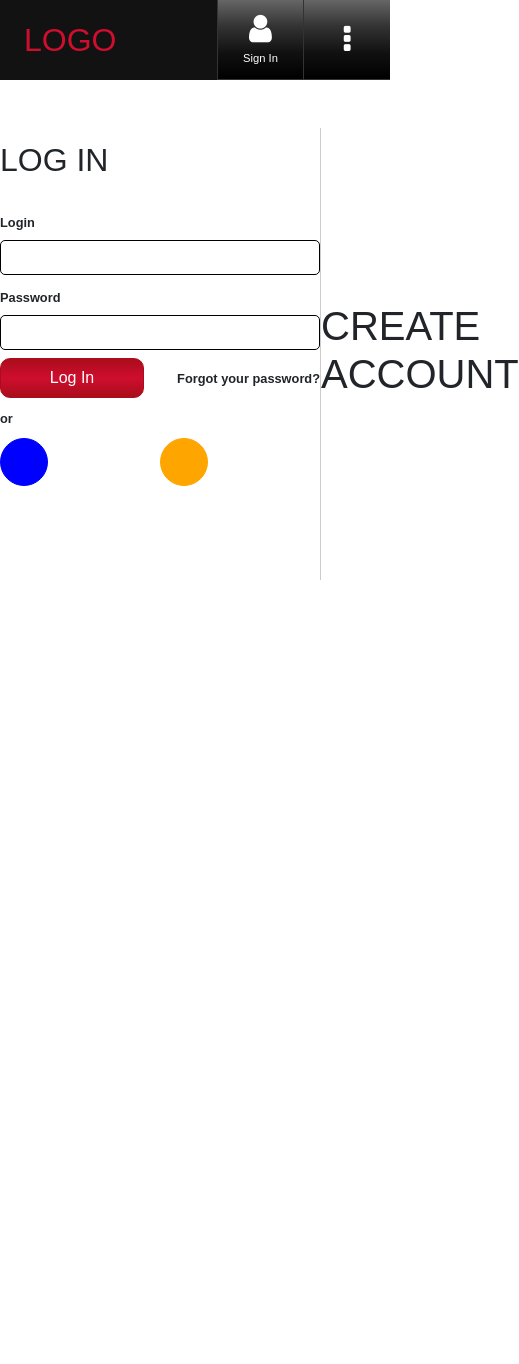
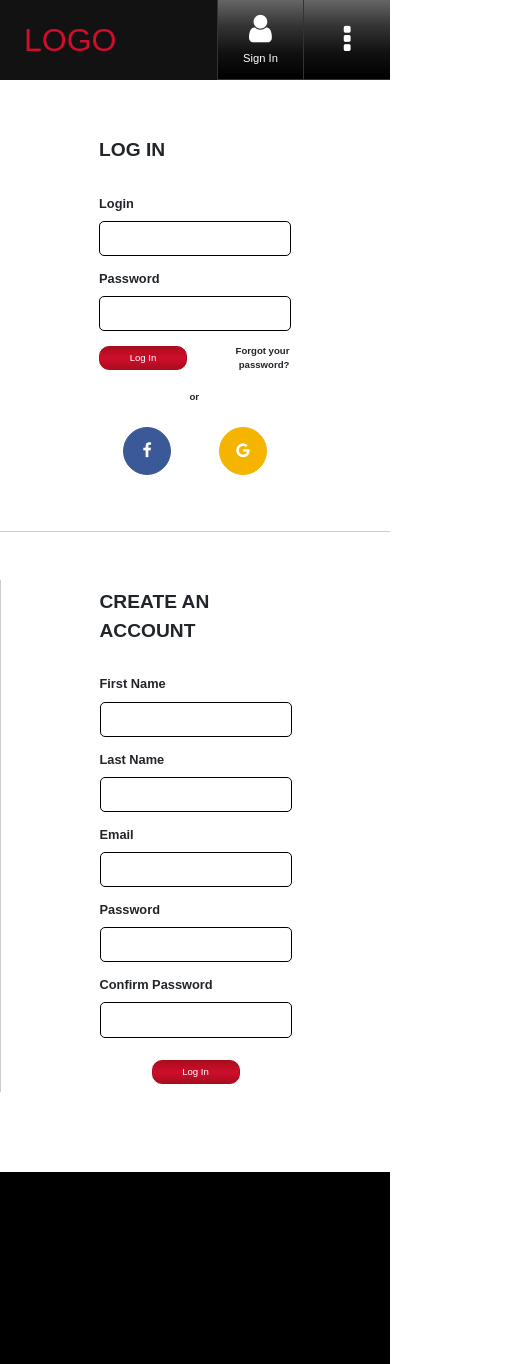
Before and after one commit to filipss379/MyWebsite, an Angular app: page /sign-in in a window 390 px wide. Shown: the whole page, 519 px wide, since content can reach past the window. Before the commit the page ends 844 px from the top, so only its background shows below. Built offline with nearby package versions, Linux system fonts and the light colour scheme.

Commit message:
log in and create account page improved and mobile version done

```diff
--- a/src/app/app.component.css
+++ b/src/app/app.component.css
@@ -75,11 +75,26 @@ a:hover {
     transition: all .35s ease-in-out;
 }
 
+footer {
+    height: 12rem;
+    background: #000;
+    color: #fff;
+    display: grid;
+    grid-template-columns: repeat(3, 1fr) 2fr
+}
+
+
+
 @media (max-width: 850px) {
 
     nav {
         grid-template-columns: 5fr 2fr 2fr;
         height: 5rem;
+    }
+
+    footer {
+        grid-template-columns: 1fr 1fr 1fr;
+        grid-template-rows: 3;
     }
 
     .logo .link {
@@ -108,7 +123,12 @@ a:hover {
 
 @media (max-width: 650px) {
 
-    .logo .link{
+    footer {
+        grid-template-columns: 1fr;
+        grid-template-rows: 3;
+    }
+
+    .logo .link {
         padding-left: 1.5rem;
     }
 }
--- a/src/app/app.component.html
+++ b/src/app/app.component.html
@@ -76,5 +76,8 @@
 </main>
 
 <footer>
-
+    <div class="logo"></div>
+    <div class="logo"></div>
+    <div class="logo"></div>
+    <div class="logo"></div>
 </footer>
--- a/src/app/sign-in/sign-in.component.css
+++ b/src/app/sign-in/sign-in.component.css
@@ -4,7 +4,8 @@
     display: grid;
     grid-template-columns: repeat(2, 1fr);
     grid-template-rows: 1;
-    height: 500px;
+    height: auto;
+    margin-bottom: 4rem;
 }
 
 .userData {
@@ -14,21 +15,19 @@
     justify-content: flex-start;
 }
 
-.logInForm {
+.form {
     display: grid;
     grid-template-columns: 20rem;
     grid-template-rows: 6;
-
 }
 
 .header {
     display: flex;
     flex-direction: row;
-    align-items: flex-end;
     justify-content: flex-start;
     padding: .5rem 0 1rem 0;
-    font-size: 2rem;
-    font-weight: 500;
+    font-size: 1.2rem;
+    font-weight: 600;
 }
 
 .field {
@@ -59,12 +58,18 @@ input {
     display: grid;
     grid-template-columns: 1fr 1fr;
     grid-template-rows: 1;
-    padding: .5rem 0 .5rem 0;
+    padding: .8rem 0 .5rem 0;
 }
 
 .leftELement {
     display: flex;
     justify-content: flex-start;
+}
+
+.centerElement {
+    display: flex;
+    justify-content: center;
+    padding-top: .6rem;
 }
 
 .rightElement {
@@ -85,6 +90,7 @@ input {
 .info {
     font-weight: 700;
     font-size: .8rem;
+    display: flex;
     align-self: center;
 }
 
@@ -93,24 +99,86 @@ input {
     border-radius: 100%;
     width: 3rem;
     height: 3rem;
-    outline:none;
+    outline: none;
+    color: #fff;
 }
 
 .fbButton {
-    background: blue;
-    border: 1px solid blue;
+    background: #3b5998;
+    border: 1px solid #3b5998;
 }
 
 .googleButton {
-    border: 1px solid orange;
-    background: orange;
+    border: 1px solid #F4B400;
+    background: #F4B400;
+}
+
+.createButtonBox {
+    padding: .8rem 0 .5rem 0;
+}
+
+.rightForm {
+    border-left: 1px solid #ccc;
+}
+
+.mobileDivider {
+    display: none;
 }
 
 
-.register {
-    display: flex;
-    flex-direction: column;
-    align-items: center;
-    justify-content: center;
-    border-left: 1px solid #ccc;
+@media (max-width: 850px) {
+
+    .userBox {
+        grid-template-columns: 1fr;
+        grid-template-rows: 3;
+        margin-bottom: 2rem;
+    }
+
+    .userData {
+        margin-bottom: 3rem;
+    }
+
+    .mobileDivider {
+        padding-bottom: 3rem;
+        width: 100%;
+        display: flex;
+        align-items: center;
+        border-top: 1px solid #ccc;
+    }
+
 }
+
+@media (max-width: 500px) {
+
+
+    .form {
+        grid-template-columns: 12rem;
+    }
+
+    .logInButton {
+        width: 5.5rem;
+        height: 1.5rem;
+        font-size: .6rem;
+    }
+
+    .rightElement {
+       flex: none;
+       text-align: right;
+    }
+
+    .info {
+        font-size: .6rem;
+        font-weight: 800;
+        padding-right: .1rem;
+    }
+
+    .mobileDivider {
+        padding-bottom: 3rem;
+        width: 100%;
+        display: flex;
+        align-items: center;
+        border-top: 1px solid #ccc;
+    }
+
+
+}
--- a/src/app/sign-in/sign-in.component.html
+++ b/src/app/sign-in/sign-in.component.html
@@ -1,7 +1,6 @@
 <div class="userBox">
-
   <div class="userData">
-    <div class="logInForm">
+    <div class="form">
 
       <div class="header">LOG IN</div>
 
@@ -25,26 +24,66 @@
         </div>
       </div>
 
-      <div class="leftElement">
+      <div class="centerElement">
         <span class="info">or</span>
       </div>
 
       <div class="submit">
-        <div class="leftElement">
-          <button class="alternativeLogIn fbButton"></button>
+        <div class="centerElement">
+          <button class="alternativeLogIn fbButton">
+            <i class="fa fa-facebook"></i>
+          </button>
         </div>
-        <div class="leftElement">
-          <button class="alternativeLogIn googleButton"></button>
+
+        <div class="centerElement">
+          <button class="alternativeLogIn googleButton">
+            <i class="fa fa-google"></i>
+          </button>
         </div>
       </div>
 
     </div>
   </div>
 
-  <div class="register">
+  <div class="mobileDivider"></div>
 
-    <h1>CREATE ACCOUNT</h1>
+  <div class="userData rightForm">
+      <div class="form">
+
+        <div class="header">CREATE AN ACCOUNT</div>
+
+        <div class="field">
+          <label class="fieldLabel">First Name</label>
+          <input type="text">
+        </div>
+
+        <div class="field">
+          <label class="fieldLabel">Last Name</label>
+          <input type="text">
+        </div>
+
+        <div class="field">
+          <label class="fieldLabel">Email</label>
+          <input type="text">
+        </div>
+
+        <div class="field">
+          <label class="fieldLabel">Password</label>
+          <input type="password">
+        </div>
+
+        <div class="field">
+          <label class="fieldLabel">Confirm Password</label>
+          <input type="password">
+        </div>
+
+        <div class="createButtonBox">
+          <div class="centerElement">
+            <button class="logInButton">Log In</button>
+          </div>
+        </div>
+
+      </div>
+    </div>
 
   </div>
-
-</div>
```
